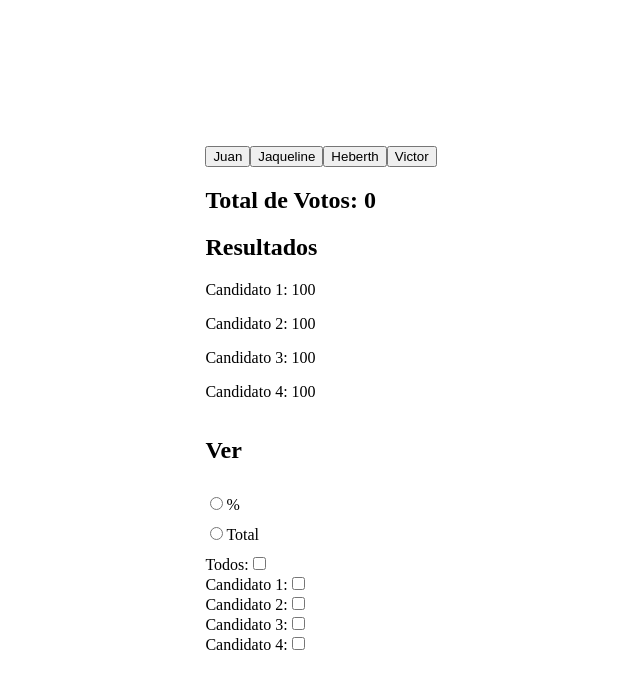
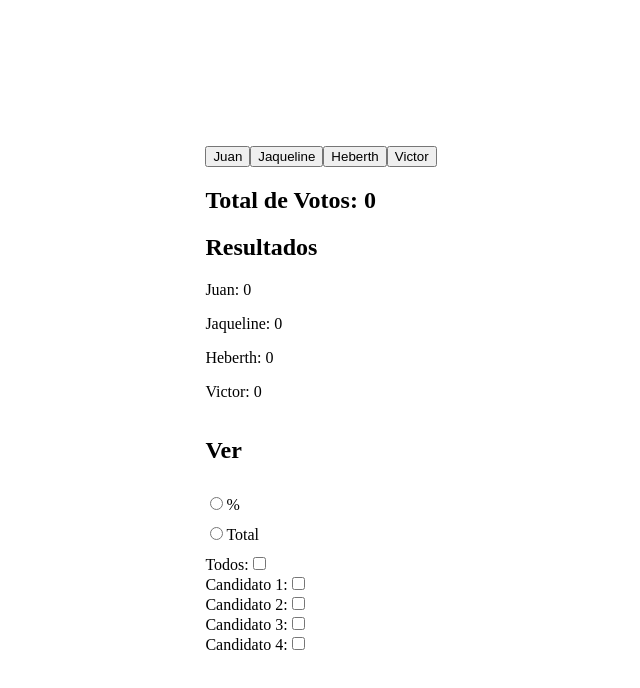
Before and after one commit to jlac8/mir-voting-system, a React (Vite) app: page / in a window 1280 px wide. Shown: the top 688 px of the page, without its empty margins (319-959 px from the left). Built offline with nearby package versions, Linux system fonts and the light colour scheme.

Commit message:
feat: add results

```diff
--- a/src/components/VotesPerCandidate.tsx
+++ b/src/components/VotesPerCandidate.tsx
@@ -1,19 +1,17 @@
+import { useCandidates } from "./Context";
+
 function VotesPerCandidate() {
+  const { candidates } = useCandidates();
   return (
     <section>
       <h2>Resultados</h2>
-      <p>
-        Candidato 1: <span>100</span>
-      </p>
-      <p>
-        Candidato 2: <span>100</span>
-      </p>
-      <p>
-        Candidato 3: <span>100</span>
-      </p>
-      <p>
-        Candidato 4: <span>100</span>
-      </p>
+      {candidates.map((candidate) => {
+        return (
+          <p>
+            {candidate.name}: {candidate.votes}
+          </p>
+        );
+      })}
     </section>
   );
 }
```
